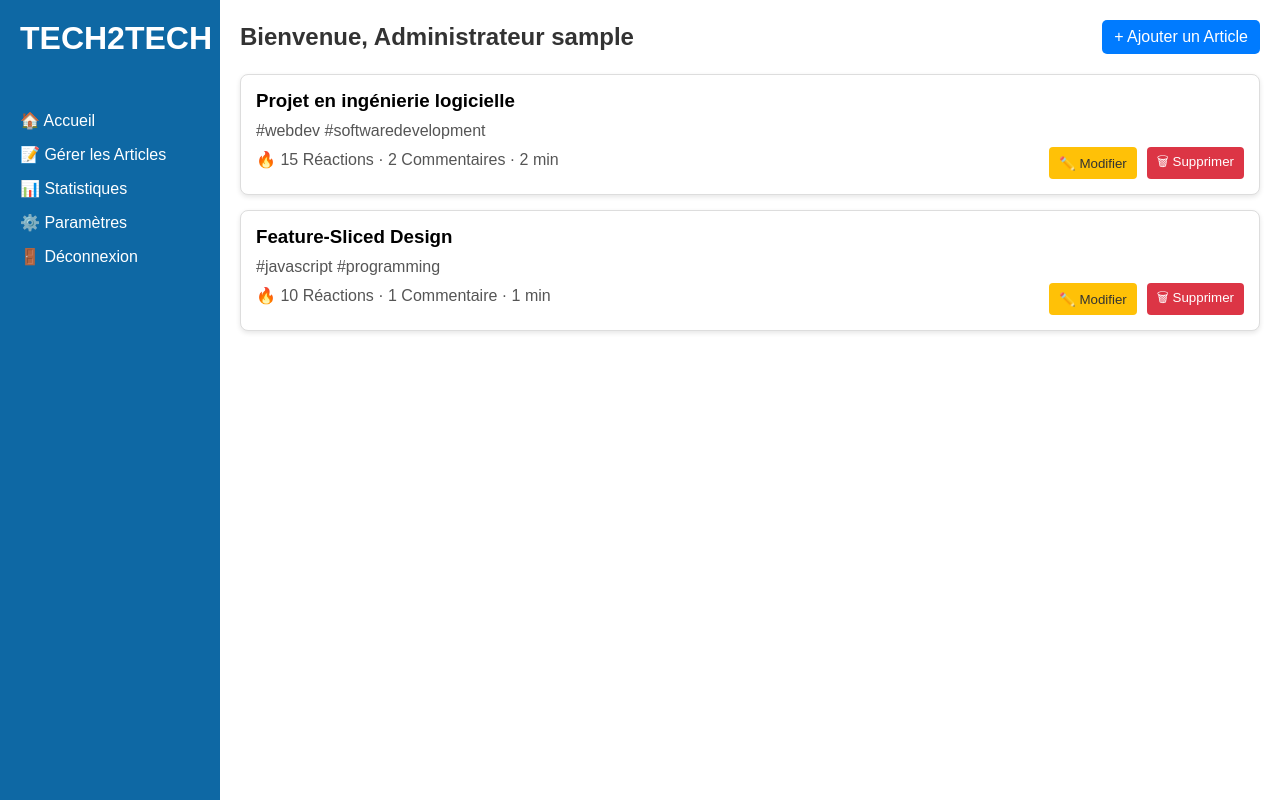
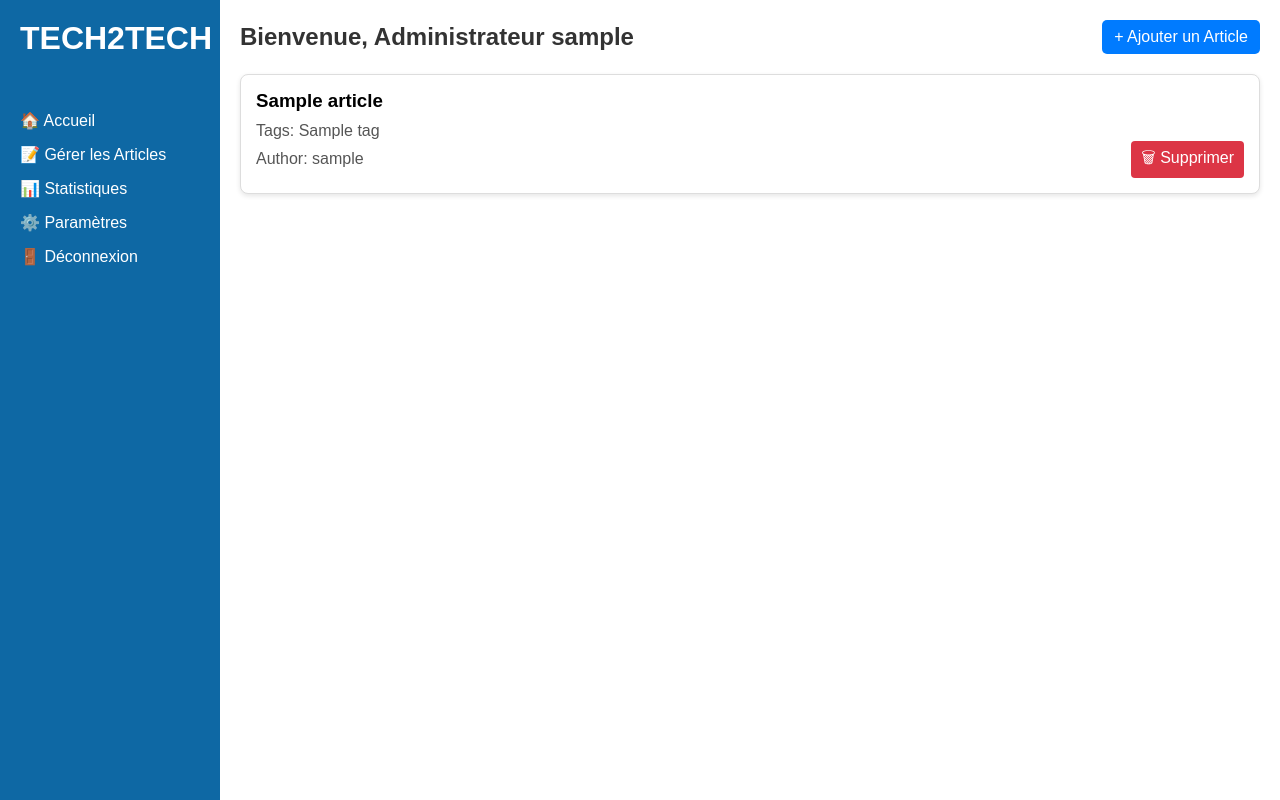
Before and after one commit to zakariyabentaleb/TECH2TECH, a PHP site: page /admin.php in a window 1280 px wide. Run offline with PHP 8.4, Linux system fonts and the light colour scheme; the visitor is signed in with stand-in values (Sample User, id 1); tables that the repository leaves empty or names only in its code hold one stand-in row (values such as "Sample post").

Commit message:
add function for admin

```diff
--- a/admin.php
+++ b/admin.php
@@ -7,12 +7,14 @@ if ($_SESSION["role"] !== "admin") {
 ?>
 <!DOCTYPE html>
 <html lang="fr">
+
 <head>
     <meta charset="UTF-8">
     <meta name="viewport" content="width=device-width, initial-scale=1.0">
     <title>Admin - TECH2TECH</title>
     <link rel="stylesheet" href="admin-style.css">
 </head>
+
 <body>
 
     <div class="sidebar">
@@ -31,7 +33,7 @@ if ($_SESSION["role"] !== "admin") {
         <header>
             <h2>Bienvenue, Administrateur
                 <?php
-                  session_start();
+
                 if (isset($_SESSION["username"])) {
                     $username = $_SESSION["username"];
                 } else {
@@ -42,29 +44,59 @@ if ($_SESSION["role"] !== "admin") {
             </h2>
             <a href="/pages/addpost.php" class="add-button">+ Ajouter un Article</a>
         </header>
+        <?php
+        // Connexion à la base de données
+        $servername = "localhost";
+        $username = "root";
+        $password = "root";
+        $dbname = "blog";
 
+        $conn = new mysqli($servername, $username, $password, $dbname);
+        if ($conn->connect_error) {
+            die("Connection failed: " . $conn->connect_error);
+        }
+        $sql = "
+               SELECT
+    a.id AS article_id,
+    a.title AS article_title,
+    a.content AS article_content,
+    u.username AS user_name,
+    GROUP_CONCAT(t.name SEPARATOR ', ') AS tags
+FROM articles a
+JOIN users u
+    ON a.user_id = u.id
+LEFT JOIN articletags at
+    ON a.id = at.article_id
+LEFT JOIN tags t
+    ON at.tag_id = t.id
+GROUP BY a.id, u.username;
 
+            ";
+
+        $result = $conn->query($sql);
+        if ($result->num_rows > 0) {
+            while($row=$result->fetch_assoc()) {
+            $user_name = $row['user_name'];
+        ?>
             <div class="articles">
                 <div class="article-card">
-                <h3>Projet en ingénierie logicielle</h3>
-                <p>#webdev #softwaredevelopment</p>
-                <p>🔥 15 Réactions · 2 Commentaires · 2 min</p>
+                    <h3><?php echo $row['article_title']; ?></h3>
+                    <p>Tags: <?php echo $row['tags']; ?></p>
+                    <p>Author: <?php echo $row['user_name']; ?></p>
 
                     <div class="admin-actions">
-                    <button class="edit-btn">✏️ Modifier</button>
-                    <button class="delete-btn">🗑 Supprimer</button>
-                </div>
-            </div>
-            <div class="article-card">
-                <h3>Feature-Sliced Design</h3>
-                <p>#javascript #programming</p>
-                <p>🔥 10 Réactions · 1 Commentaire · 1 min</p>
-                <div class="admin-actions">
-                    <button class="edit-btn">✏️ Modifier</button>
-                    <button class="delete-btn">🗑 Supprimer</button>
+                        <a href="/delete-article.php?id=<?=$row["article_id"]?>" class="delete-btn" onclick="return confirm('Êtes-vous sûr de vouloir supprimer ce client ?');">🗑 Supprimer </a>
                     </div>
                 </div>
             </div>
+        <?php
+        } +
+
+        $conn->close();
+    }
+        ?>
     </div>
+
 </body>
+
 </html>
--- a/pages/article_details.php
+++ b/pages/article_details.php
@@ -45,6 +45,7 @@
         }
 
         .article-details {
+            overflow: hidden;
             background-color: #fff;
             padding: 20px;
             border-radius: 10px;
```
Also changed, not shown: connection.php (added, +8 -0 lines), delete-article.php (added, +13 -0 lines). Lines whose indentation alone changed are shown as unchanged.
